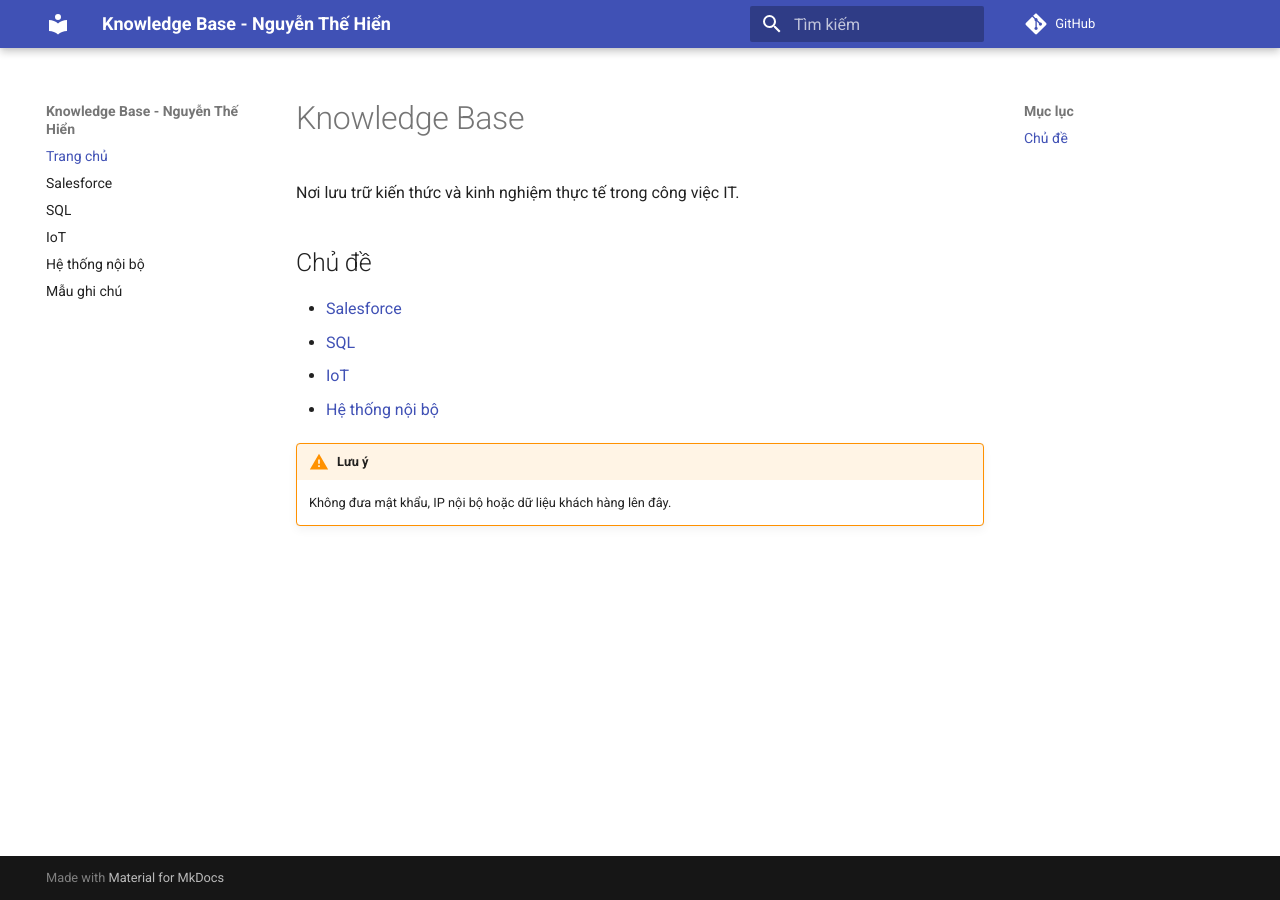
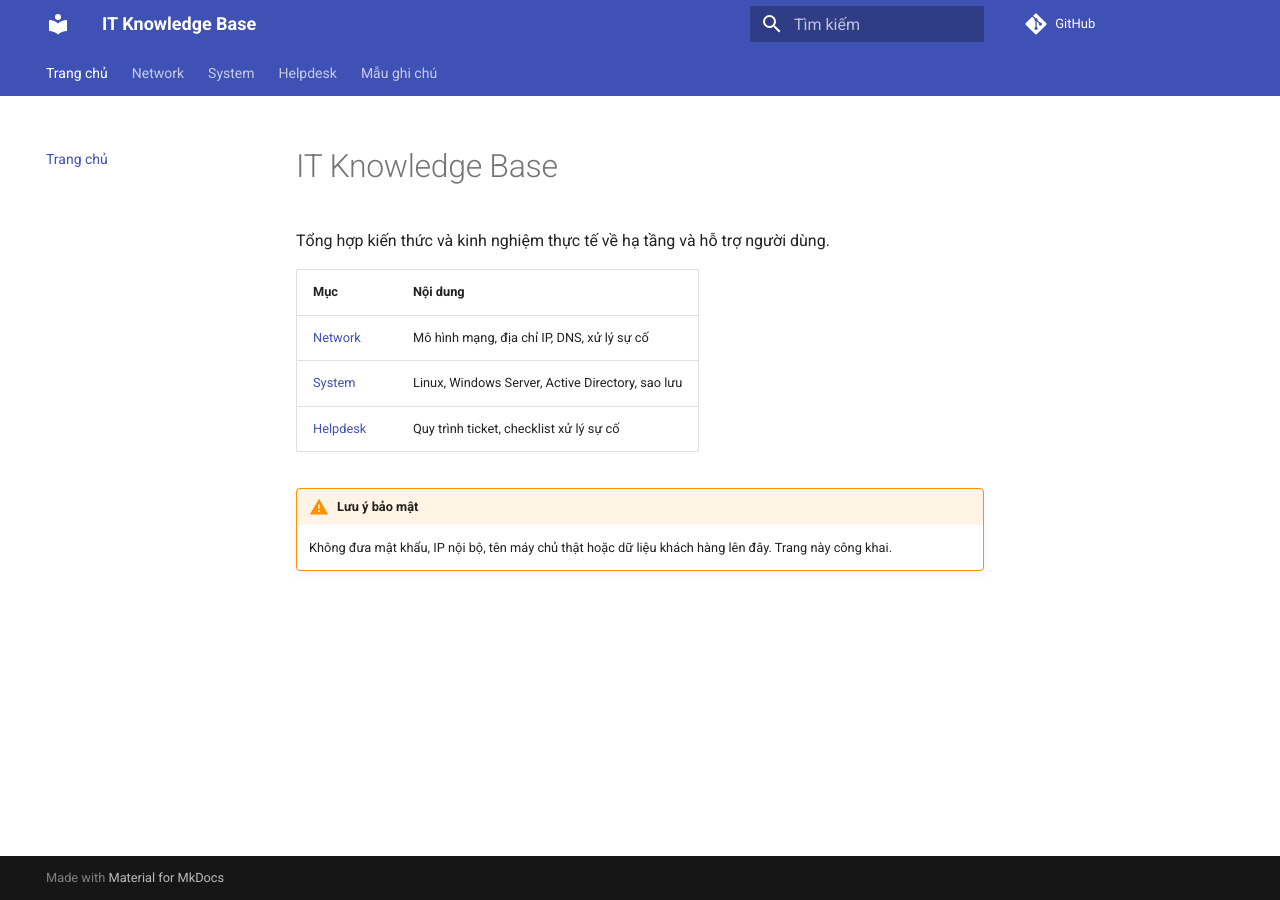
Before and after one commit to hiencrab/knowledge-base, an MkDocs documentation site: the page built from docs/index.md, in a window 1280 px wide. Built offline with MkDocs 1.6.1 and Material for MkDocs 9.7.7, drawn with Linux system fonts in a browser that asks for light colours; comment, search, counter and statistics services are not loaded.

Commit message:
Restructure into Network, System, Helpdesk with starter notes
Co-Authored-By: Claude Sonnet 5.5 <noreply@anthropic.com>
Claude-Session: https://claude.ai/code/session_01REYPFK2ZqRUDzzXBan7qwi

```diff
--- a/docs/index.md
+++ b/docs/index.md
@@ -1,13 +1,12 @@
-# Knowledge Base
+# IT Knowledge Base
 
-Nơi lưu trữ kiến thức và kinh nghiệm thực tế trong công việc IT.
+Tổng hợp kiến thức và kinh nghiệm thực tế về hạ tầng và hỗ trợ người dùng.
 
-## Chủ đề
+| Mục | Nội dung |
+|---|---|
+| [Network](network/index.md) | Mô hình mạng, địa chỉ IP, DNS, xử lý sự cố |
+| [System](system/index.md) | Linux, Windows Server, Active Directory, sao lưu |
+| [Helpdesk](helpdesk/index.md) | Quy trình ticket, checklist xử lý sự cố |
 
-- [Salesforce](salesforce/index.md)
-- [SQL](sql/index.md)
-- [IoT](iot/index.md)
-- [Hệ thống nội bộ](he-thong-noi-bo/index.md)
-
-!!! warning "Lưu ý"
-    Không đưa mật khẩu, IP nội bộ hoặc dữ liệu khách hàng lên đây.
+!!! warning "Lưu ý bảo mật"
+    Không đưa mật khẩu, IP nội bộ, tên máy chủ thật hoặc dữ liệu khách hàng lên đây. Trang này công khai.
--- a/mkdocs.yml
+++ b/mkdocs.yml
@@ -1,11 +1,12 @@
-site_name: Knowledge Base - Nguyễn Thế Hiển
-site_description: Ghi chú kiến thức và kinh nghiệm làm việc
+site_name: IT Knowledge Base
+site_description: Tổng hợp kiến thức Network, System, Helpdesk
 site_url: https://hiencrab.github.io/knowledge-base/
 repo_url: https://github.com/hiencrab/knowledge-base
 theme:
   name: material
   language: vi
   features:
+    - navigation.tabs
     - navigation.sections
     - navigation.top
     - search.suggest
@@ -21,8 +22,18 @@ markdown_extensions:
   - pymdownx.superfences
 nav:
   - Trang chủ: index.md
-  - Salesforce: salesforce/index.md
-  - SQL: sql/index.md
-  - IoT: iot/index.md
-  - Hệ thống nội bộ: he-thong-noi-bo/index.md
+  - Network:
+      - network/index.md
+      - Mô hình OSI và TCP/IP: network/osi-tcpip.md
+      - Chia subnet: network/subnetting.md
+      - Xử lý sự cố mạng: network/troubleshooting.md
+  - System:
+      - system/index.md
+      - Lệnh Linux thường dùng: system/linux-commands.md
+      - Windows và Active Directory: system/windows-ad.md
+      - Sao lưu và khôi phục: system/backup.md
+  - Helpdesk:
+      - helpdesk/index.md
+      - Quy trình xử lý ticket: helpdesk/ticket-process.md
+      - Checklist sự cố thường gặp: helpdesk/common-issues.md
   - Mẫu ghi chú: template.md
```
Also changed, not shown: docs/he-thong-noi-bo/index.md (deleted, +0 -3 lines), docs/helpdesk/common-issues.md (added, +23 -0 lines), docs/helpdesk/index.md (added, +4 -0 lines), docs/helpdesk/ticket-process.md (added, +15 -0 lines), docs/iot/index.md (deleted, +0 -3 lines), docs/network/index.md (added, +7 -0 lines), docs/network/osi-tcpip.md (added, +16 -0 lines), docs/network/subnetting.md (added, +19 -0 lines), docs/network/troubleshooting.md (added, +40 -0 lines), docs/salesforce/index.md (deleted, +0 -3 lines), docs/sql/index.md (deleted, +0 -3 lines), docs/system/backup.md (added, +14 -0 lines), docs/system/index.md (added, +7 -0 lines), docs/system/linux-commands.md (added, +17 -0 lines), 1 more files.
